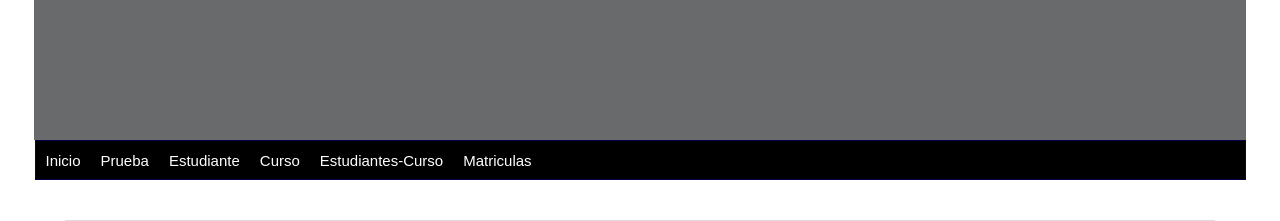
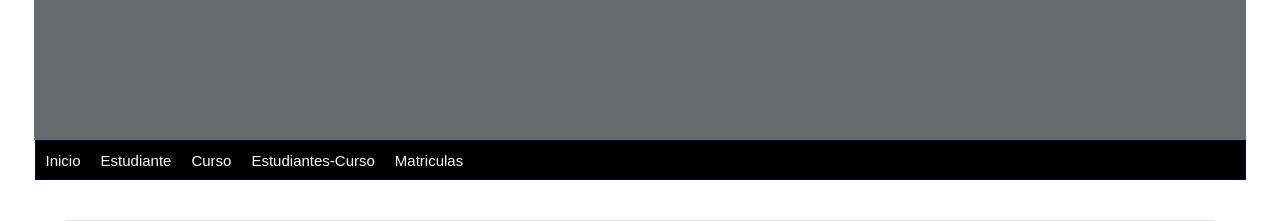
Before and after one commit to Sezzzo2/VSystem, a Django app: page / in a window 1280 px wide. Shown: the top 221 px of the page. Run offline with Django 5.2, Linux system fonts and the light colour scheme.

Commit message:
Pagina funcional en su totalidad sin tanto diseño 2

```diff
--- a/VSystem/urls.py
+++ b/VSystem/urls.py
@@ -16,7 +16,7 @@ Including another URLconf
 """
 from django.contrib import admin
 from django.urls import path
-from mainApp.views import inicio, get_prueba
+from mainApp.views import inicio
 from persona.views import get_estudiantes, formulario_estudiante
 from curso.views import get_curso, formulario
 from estudiante_curso.views import Estudiante_Curso, formulario_estudiante_curso
@@ -26,7 +26,6 @@ urlpatterns = [
     path('admin/', admin.site.urls),
     path('',inicio, name= 'inicio'),
     path('Lista-estudiantes/',get_estudiantes, name='lista-estudiantes'),
-    path('Hola-Prueba/',get_prueba,name='Hola-Mundo-Prueba'),
     path('Lista-cursos/',get_curso,name='lista-cursos'),
     path('cursos/agregar/', formulario, name='formulario_curso'),
     path('estudiantes/agregar/', formulario_estudiante, name='formulario_estudiante'),
--- a/mainApp/templates/index.html
+++ b/mainApp/templates/index.html
@@ -20,9 +20,6 @@
         <ul class="nav justify-content-center">
             <li class="nav-item">
                 <a style="text-decoration: none;" href="{% url "inicio" %}">Inicio</a>
-            </li>
-            <li class="nav-item">
-                <a style="text-decoration: none;" href="{% url "Hola-Mundo-Prueba" %}">Prueba</a>
             </li>
             <li class="nav-item">
                 <a style="text-decoration: none;" href="{% url "lista-estudiantes" %}">Estudiante</a>
--- a/mainApp/views.py
+++ b/mainApp/views.py
@@ -2,6 +2,3 @@ from django.shortcuts import render
 
 def inicio(request):
     return render(request, 'index.html');
-
-def get_prueba(request):
-    return render(request, 'prueba.html');
```
Also changed, not shown: mainApp/templates/prueba.html (deleted, +0 -7 lines).
